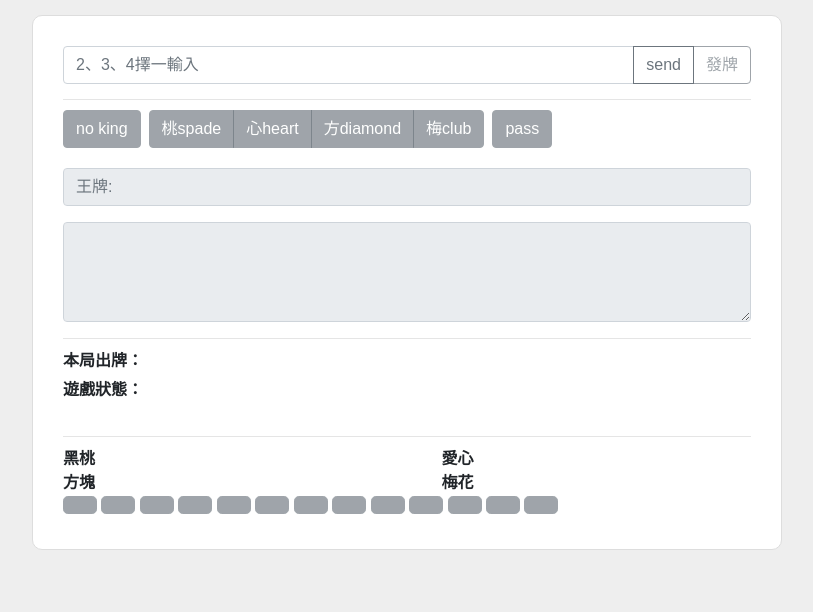
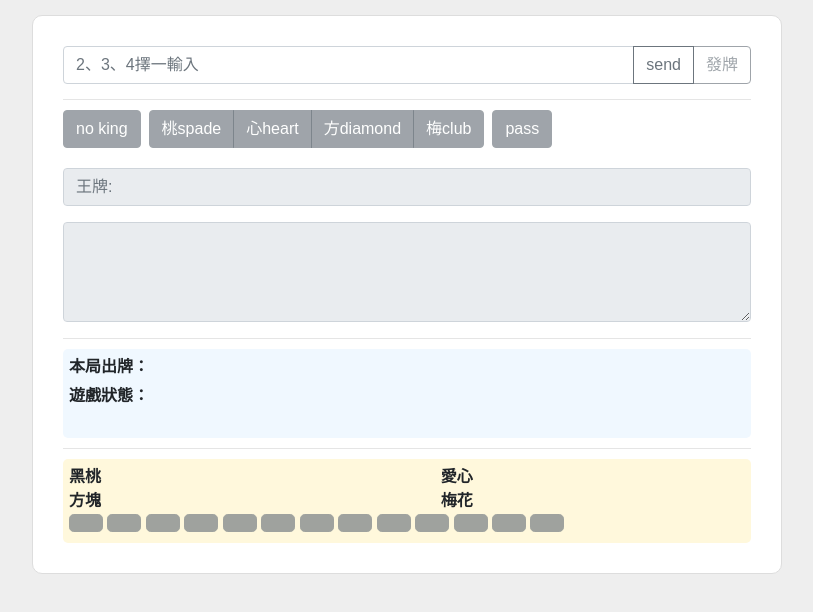
Before and after one commit to wsx852/brige, a website: page index.html in a window 1280 px wide. Shown: the whole page, without its empty margins (233-1046 px from the left). Drawn offline with nearby package versions, Linux system fonts and the light colour scheme.

Commit message:
Update index.html

```diff
--- a/index.html
+++ b/index.html
@@ -51,6 +51,12 @@
 	}
 
 	/*卡牌狀態區*/
+	#playcard-area {
+		background: #f0f8ff;
+		padding: 6px;
+		border-radius: 5px;
+	}
+
 	#playcard-area .area1 {
 		margin-bottom: 5px;
 	}
@@ -71,6 +77,12 @@
 	}
 
 	/*手排區*/
+	#handcard-area {
+		background: #fff8dc;
+		padding: 6px;
+		border-radius: 5px;
+	}
+
 	#handcard-area .left {
 		width: 45%;
 		float: left;
```
